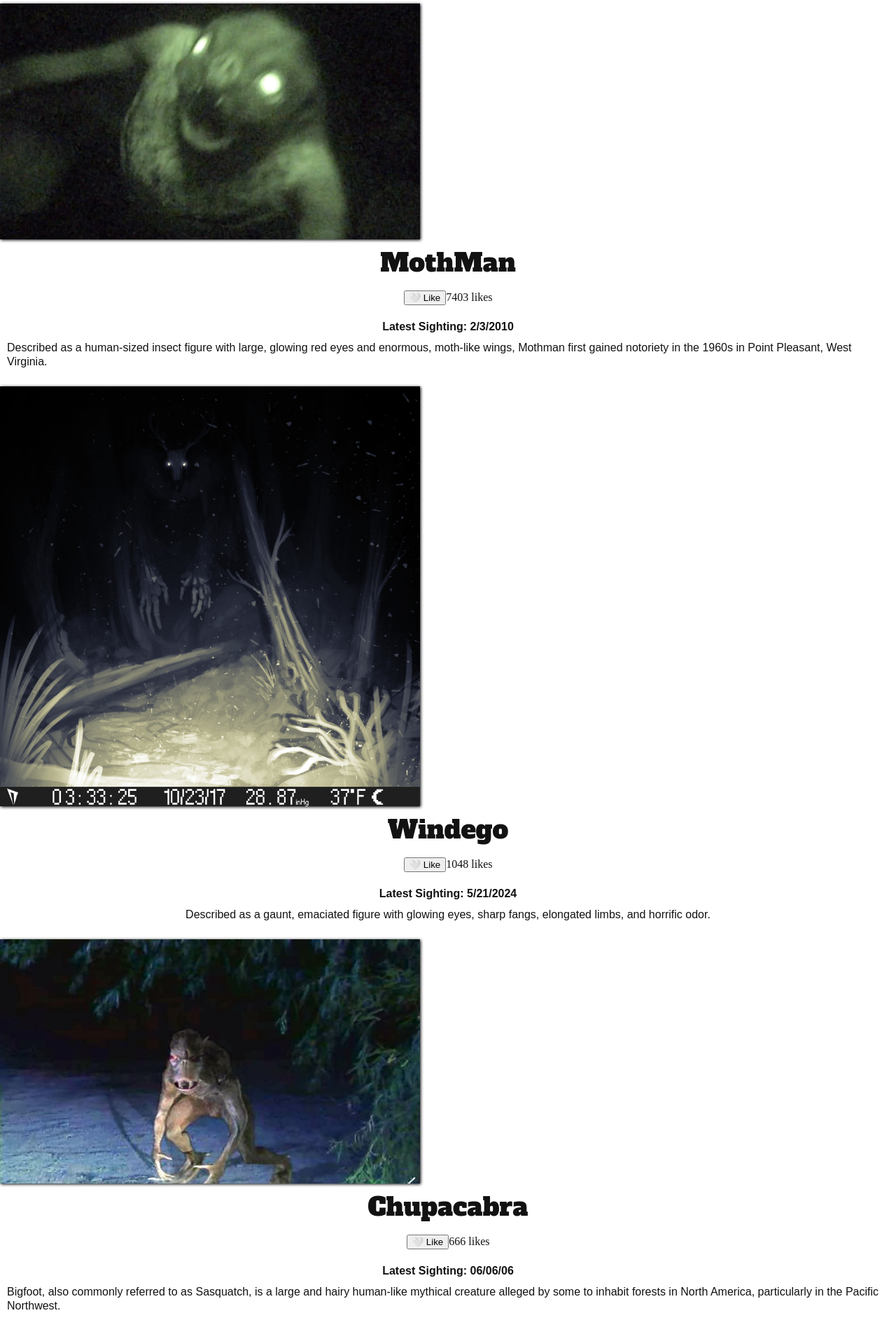
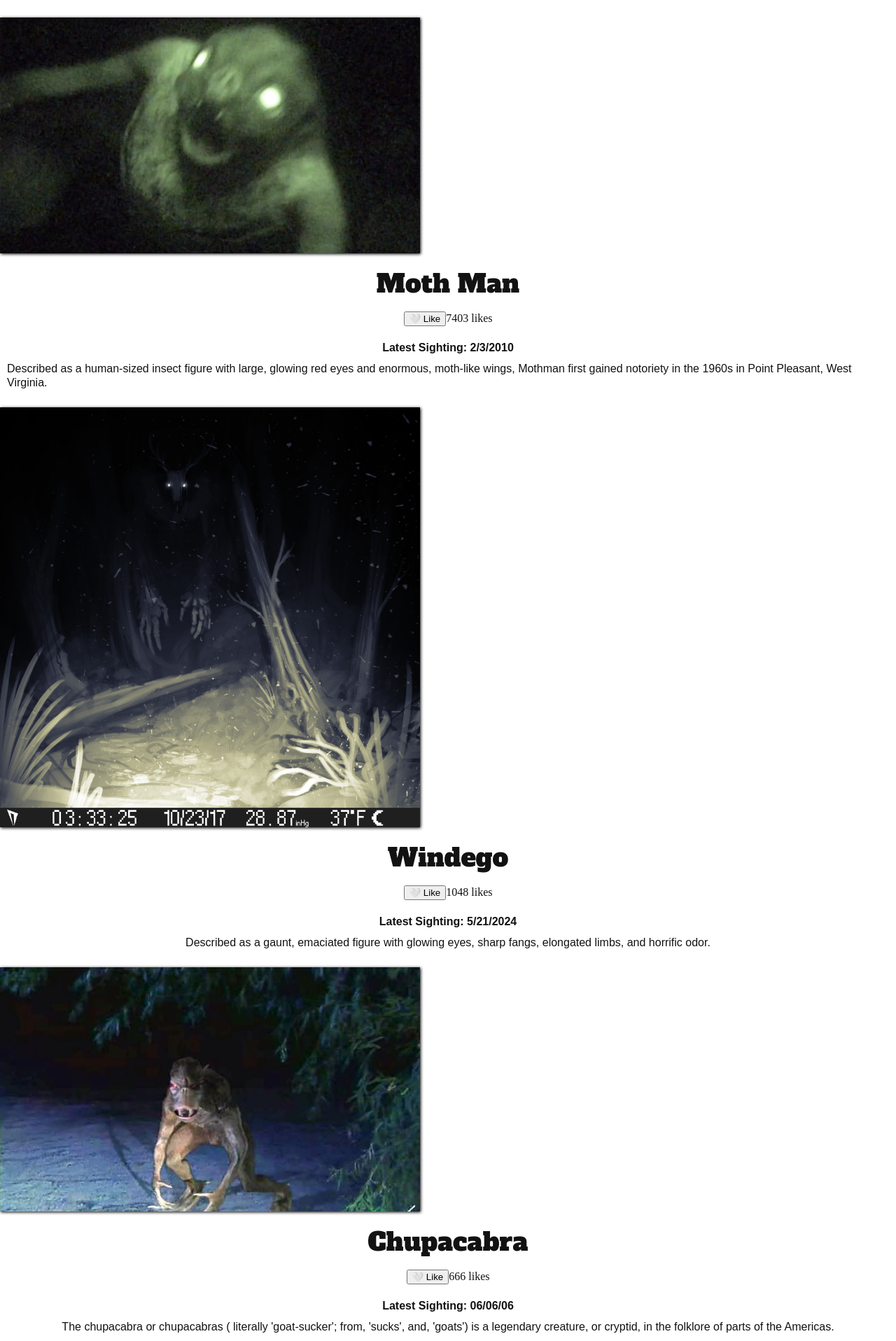
Before and after one commit to NotACornCob/CryptidApp, a React (Vite) app: page / in a window 1280 px wide. Shown: the part 716-2632 px from the top of the page at 70% size. Before the commit the page ends 2602 px from the top, so only its background shows below. Built offline with nearby package versions, Linux system fonts and the light colour scheme; data requests are answered from the project's data file; a web font is replaced by a local one.

Commit message:
minor aesthetic updates

```diff
--- a/db.json
+++ b/db.json
@@ -12,7 +12,7 @@
     },
     {
       "id": "2",
-      "name": "MothMan",
+      "name": "Moth Man",
       "image": "http://127.0.0.1:5173/Assets/Mothman.jpg",
       "description": "Described as a human-sized insect figure with large, glowing red eyes and enormous, moth-like wings, Mothman first gained notoriety in the 1960s in Point Pleasant, West Virginia.",
       "lastSighting": "2/3/2010",
@@ -32,7 +32,7 @@
       "id": "4",
       "name": "Chupacabra",
       "image": "http://127.0.0.1:5173/Assets/Chupacabra.jpg",
-      "description": "Bigfoot, also commonly referred to as Sasquatch, is a large and hairy human-like mythical creature alleged by some to inhabit forests in North America, particularly in the Pacific Northwest.",
+      "description": "The chupacabra or chupacabras ( literally 'goat-sucker'; from, 'sucks', and, 'goats') is a legendary creature, or cryptid, in the folklore of parts of the Americas.",
       "lastSighting": "06/06/06",
       "likes": 666,
       "User Sightings": "657",
--- a/src/index.css
+++ b/src/index.css
@@ -116,6 +116,7 @@ h1 {
   font-size: 60px;
   margin: 0px;
   height: 75px;
+  padding-top:10px;
 }
 
 h2 {
@@ -128,6 +129,7 @@ h2 {
   display:grid;
   margin: 0px;
   font-family: "Alfa Slab One", sans-serif;
+  padding-top: 10px;
 }
 
 p {
```
